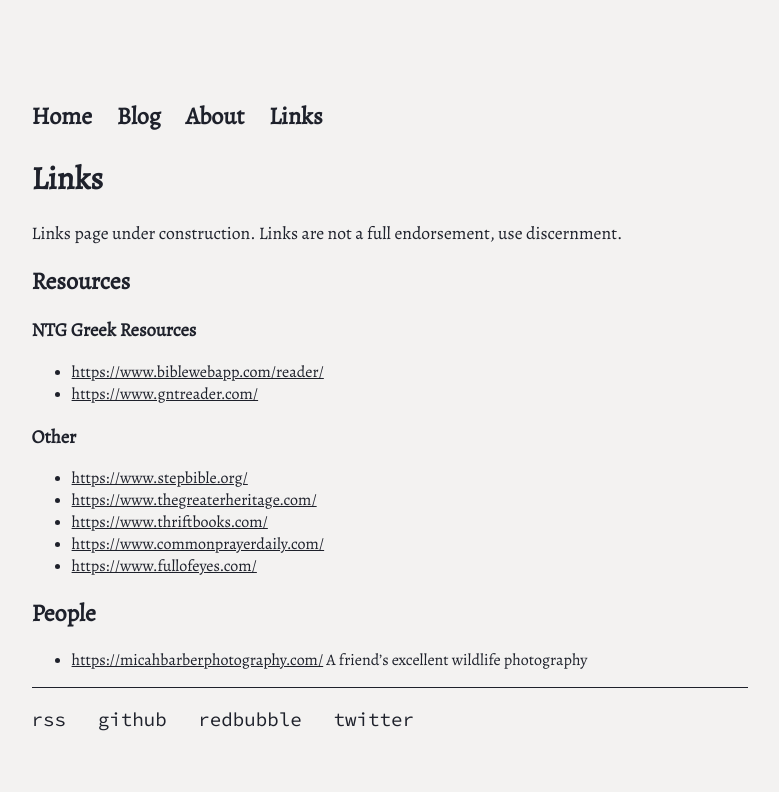
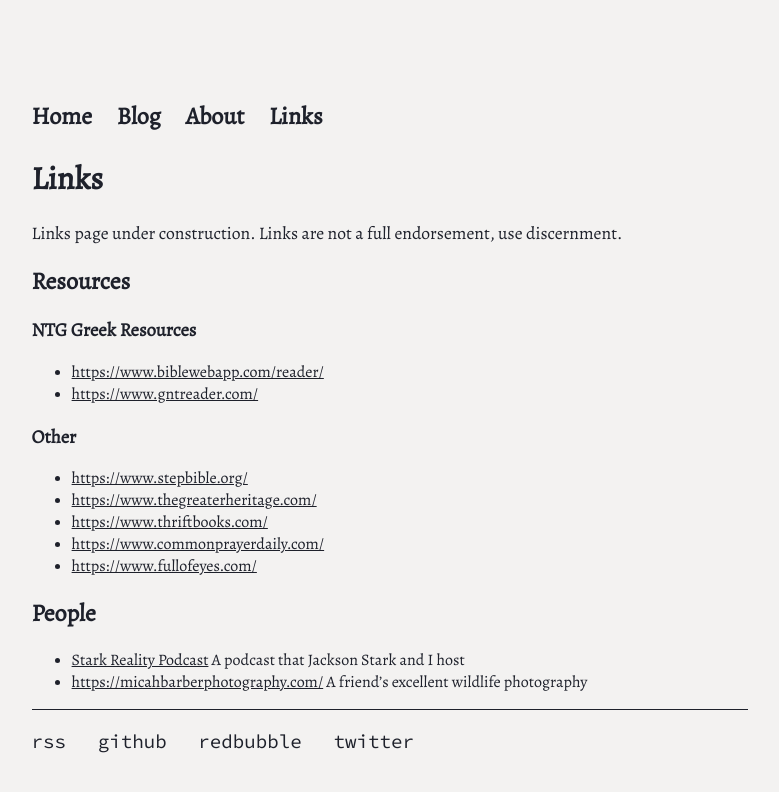
Before and after one commit to codyilardo/codyilardo.github.io, a Jekyll site: the page built from links.md, in a window 1280 px wide. Shown: the top 792 px of the page, without its empty margins (250-1029 px from the left). Built offline with Jekyll 4.4.1, drawn with Linux system fonts in a browser that asks for light colours.

Commit message:
mods to links and index

```diff
--- a/index.html
+++ b/index.html
@@ -9,6 +9,7 @@ title: codyilardo.com
 	<p>Welcome to my homepage. All thoughts and opinions are my own. Reach me by email at m3tanoeite AT protonmail DOT com.</p>
 
     <p><a href="https://codyilardo.com/blog/2020/08/07/rec-reading">Recommended Reading</a></p>
+    <p><a href="https://open.spotify.com/show/0xre3BwHoqgMokH33Iw7WZ?si=13c914d3dc784201">Stark Reality Podcast:</a> Cohost with Jackson Stark</p>
 
     <h2>Recent Posts</h2>
 	<ul class="posts">
--- a/links.md
+++ b/links.md
@@ -21,4 +21,5 @@ Links page under construction. Links are not a full endorsement, use discernment
 
 ## People
 
+- [Stark Reality Podcast](https://open.spotify.com/show/0xre3BwHoqgMokH33Iw7WZ?si=13c914d3dc784201) A podcast that Jackson Stark and I host
 - [https://micahbarberphotography.com/](https://micahbarberphotography.com/) A friend's excellent wildlife photography
```
